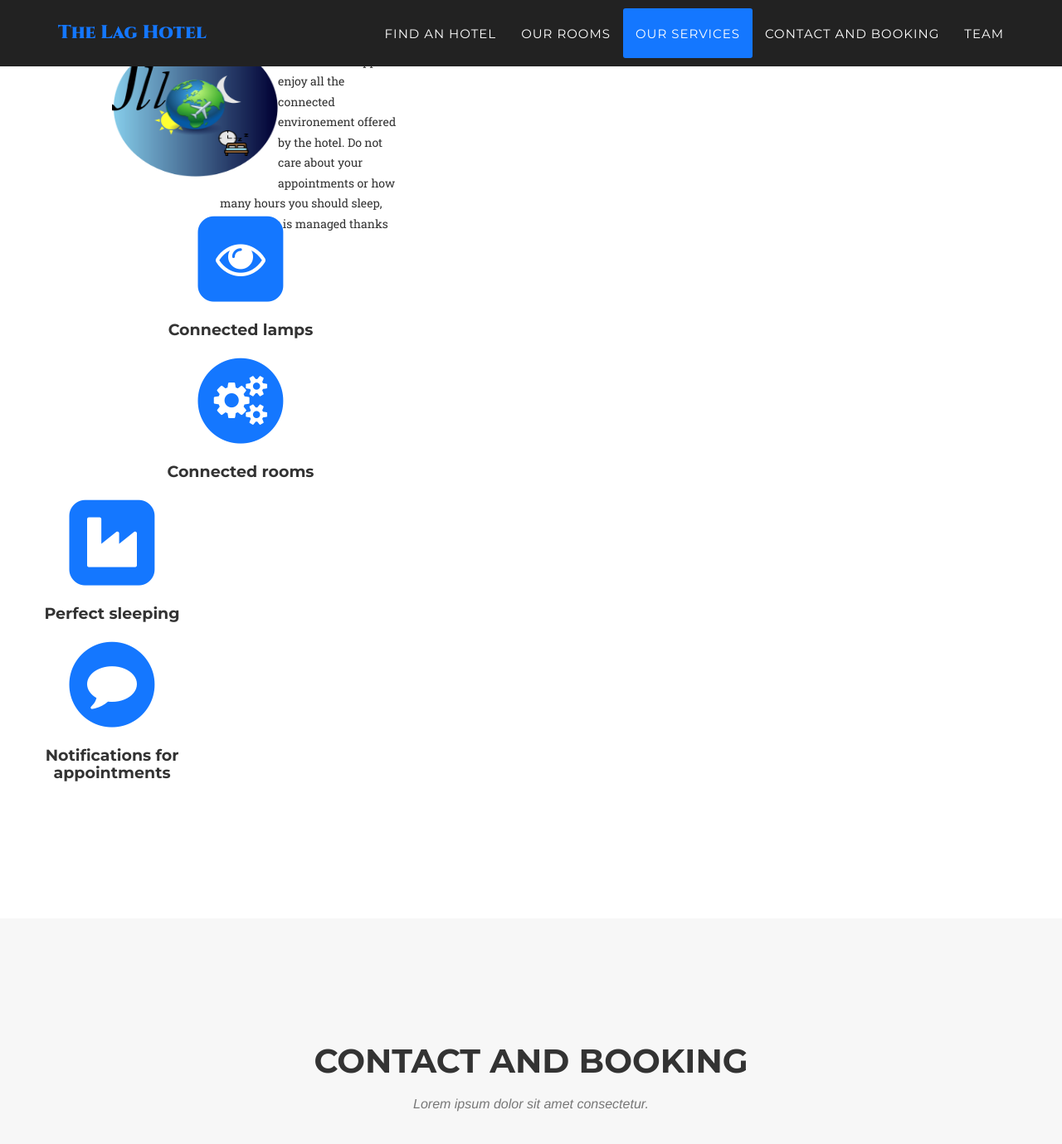
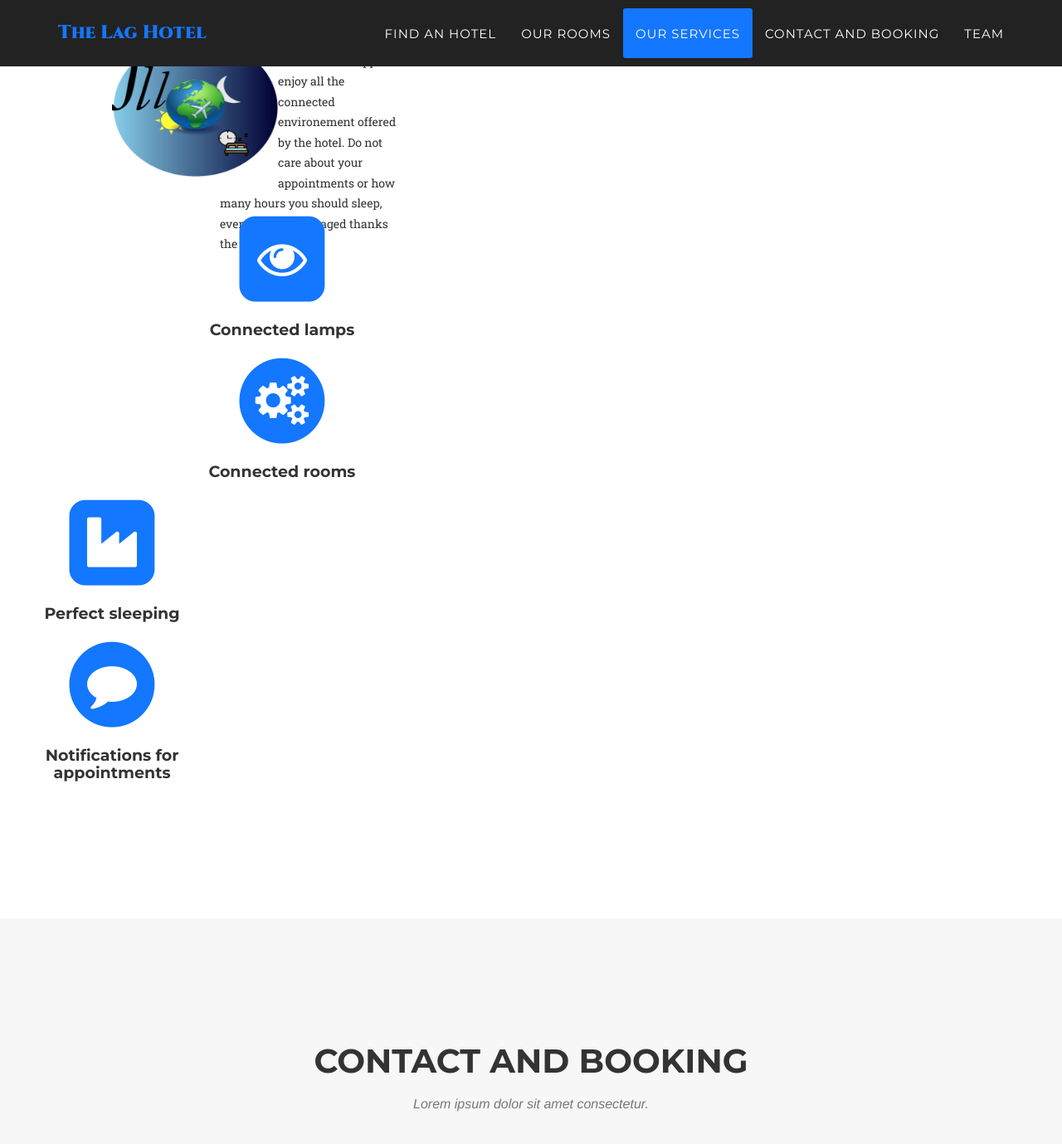
Before and after one commit to VincentGautier/Hotel-web-site, a Jekyll site: the page built from index.html, in a window 1280 px wide and 1400 px high, scrolled down 2676 px. Shown: the top 1379 px of the window at 83% size. Built offline with Jekyll 4.4.1, drawn with Linux system fonts in a browser that asks for light colours; some web fonts are replaced.

Commit message:
Update agency.css

```diff
--- a/_includes/css/agency.css
+++ b/_includes/css/agency.css
@@ -906,6 +906,6 @@ div#col_3 {
 }
 div#centre {
 
-	margin-right:700px;
+	margin-right:600px;
 
 }
```
